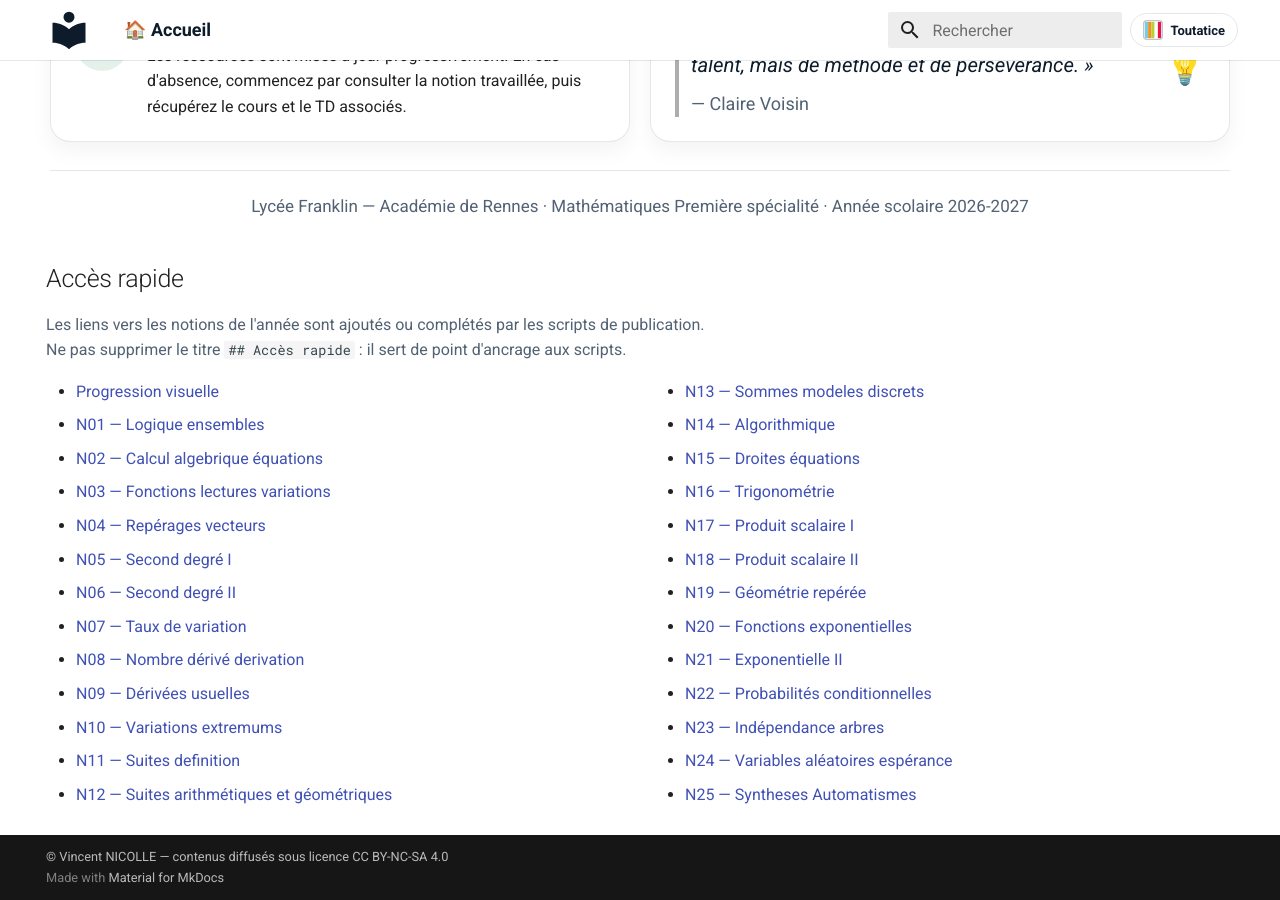
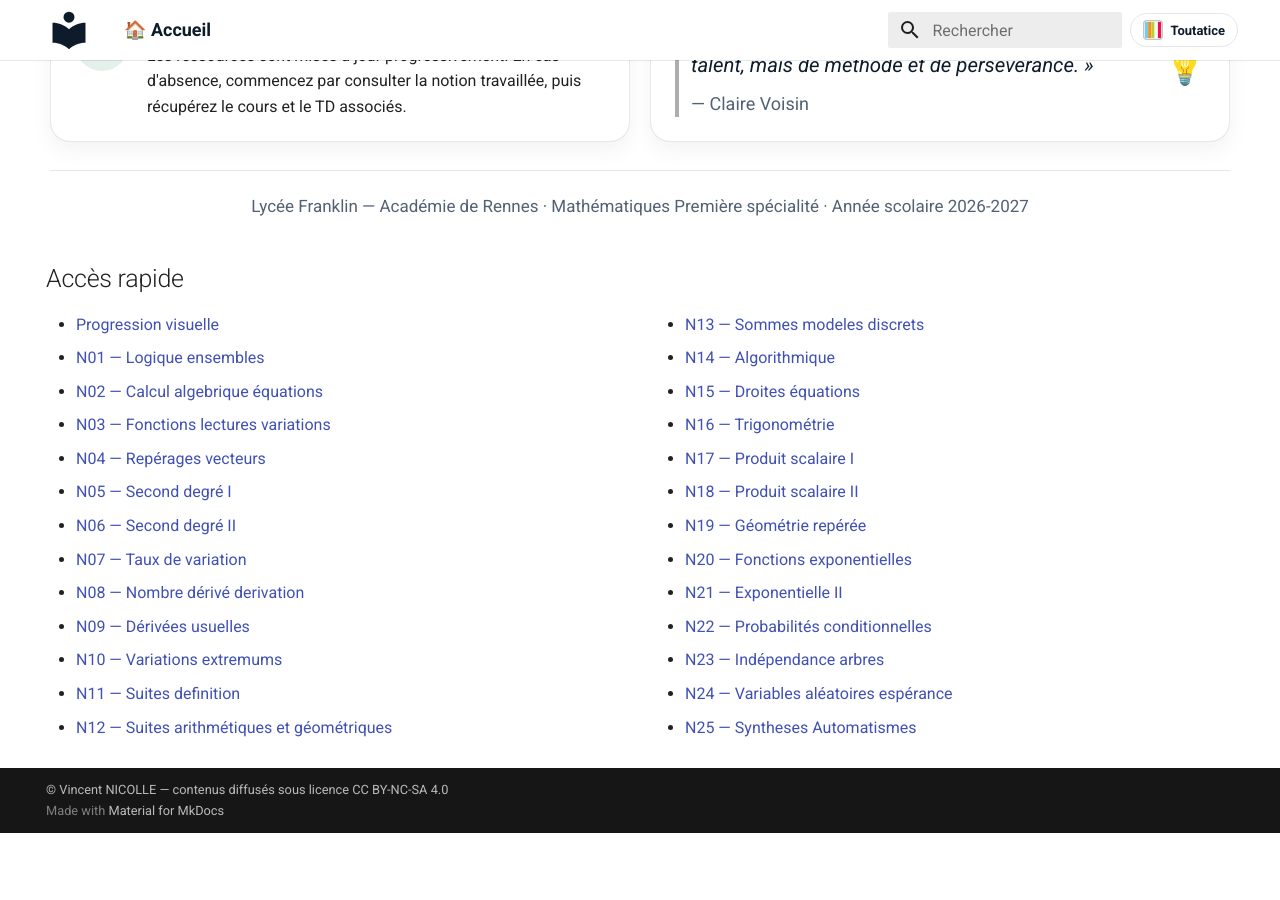
Before and after one commit to vnicolle56610/maths-premiere-specialite, an MkDocs documentation site: the page built from docs/index.md, in a window 1280 px wide and 900 px high, scrolled down 894 px. Built offline with MkDocs 1.6.1 and Material for MkDocs 9.7.7, drawn with Linux system fonts in a browser that asks for light colours; after the commit the page ends 1727 px from its top, so only the background shows below that.

Commit message:
Cacher la note de maintenance d'Accès rapide, garder le titre et la liste visibles
Même correctif que sur maths-seconde et maths-1stmg.

Co-Authored-By: Claude Sonnet 5 <noreply@anthropic.com>

```diff
--- a/docs/index.md
+++ b/docs/index.md
@@ -86,8 +86,10 @@ hide:
 
 ## Accès rapide
 
+<!--
 Les liens vers les notions de l'année sont ajoutés ou complétés par les scripts de publication.
-Ne pas supprimer le titre `## Accès rapide` : il sert de point d'ancrage aux scripts.
+Ne pas supprimer le titre "## Accès rapide" : il sert de point d'ancrage aux scripts.
+-->
 
 - [Progression visuelle](progression.md)
 - [N01 — Logique ensembles](notions/N01-logique-ensembles.md)
```
